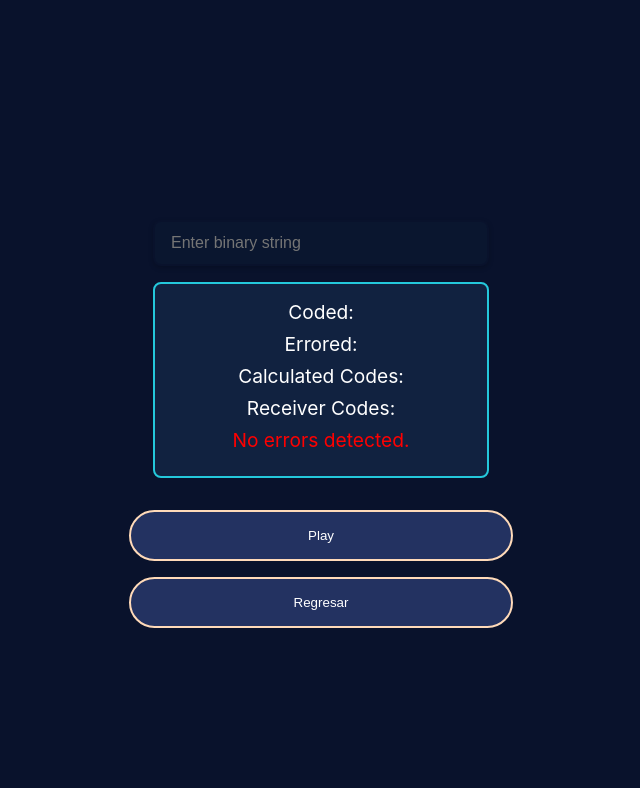
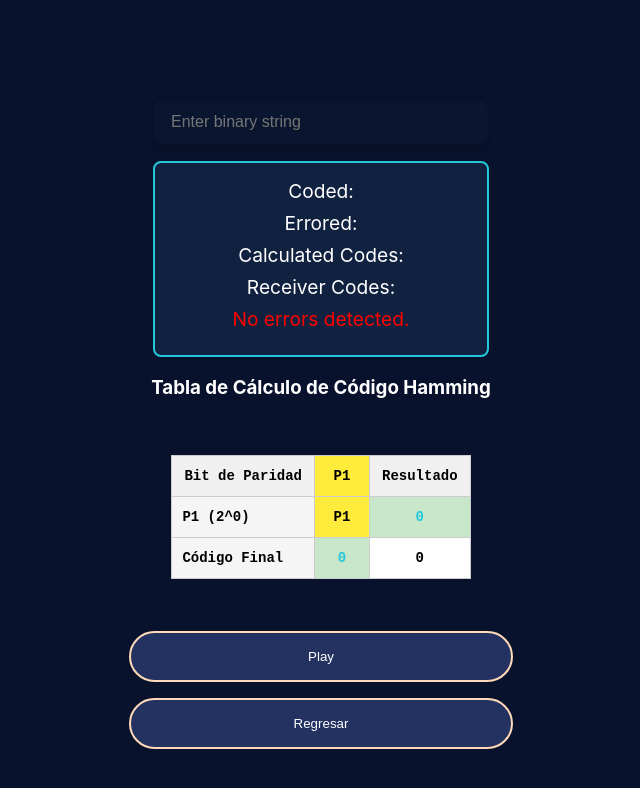
Before and after one commit to oscariolo/RedesTopologias, a website built with Vite: page src/html/hammingCorrection.html in a window 1280 px wide. Both pictures are taken after a click on the button "Play". Shown: the whole page, without its empty margins (327-967 px from the left). Built offline with nearby package versions, Linux system fonts and the light colour scheme.

Commit message:
Table for hamming correction

```diff
--- a/src/hammingCorrection.ts
+++ b/src/hammingCorrection.ts
@@ -59,6 +59,12 @@ function runHammingCorrection() {
     const inputField = document.getElementById('binaryInput') as HTMLInputElement;
     const data = inputField.value;
 
+    // Display the Hamming calculation table
+    const tableContainer = document.getElementById('hammingTableContainer');
+    if (tableContainer) {
+        tableContainer.innerHTML = createHammingTable(data);
+    }
+
     //calculamos y obtenemos la trama con codigo de hamming
     const codedInput = hammingCode(data);
     const errored_input = simulateError(codedInput);
@@ -69,7 +75,7 @@ function runHammingCorrection() {
 
     // helper to wrap bits
     const wrapBits = (str: string, highlightFn: (idx: number)=>string) =>
-      str.split('').map((bit, i) => highlightFn(i)).join('');
+      str.split('').map((_, i) => highlightFn(i)).join('');
 
     const parityHighlight = (i: number) =>
       isPowerOfTwo(i+1)
@@ -125,6 +131,90 @@ function runHammingCorrection() {
       corrEl.textContent = '';
       corrEl.classList.remove('fade-in');
     }
+
+    // Update Hamming table display
+    const tableEl = document.getElementById('hammingTable')!;
+    tableEl.innerHTML = createHammingTable(data);
+    tableEl.classList.add('fade-in');
+}
+
+// Generate Hamming calculation table
+function createHammingTable(data: string): string {
+    const bits = data.trim().split('').map(ch => Number(ch));
+    const n = bits.length;
+
+    // Calculate required parity bits using iterative approach
+    let r = 1;
+    while (2 ** r < n + r + 1) {
+        r++;
+    }
+
+    // Create array with parity bit positions as 0s
+    const hammingBits: number[] = [];
+    let dataIndex = 0;
+
+    for (let pos = 1; pos <= n + r; pos++) {
+        if (isPowerOfTwo(pos)) {
+            hammingBits.push(0); // Parity bit placeholder
+        } else {
+            hammingBits.push(bits[dataIndex++]);
+        }
+    }
+
+    let tableHTML = `
+        <h3>Tabla de Cálculo de Código Hamming</h3>
+        <table class="hamming-table">
+            <thead>
+                <tr>
+                    <th>Bit de Paridad</th>`;
+
+    // Header with bit positions
+    for (let i = 0; i < hammingBits.length; i++) {
+        const pos = i + 1;
+        tableHTML += `<th class="${isPowerOfTwo(pos) ? 'parity-position' : 'data-bit'}">P${pos}</th>`;
+    }
+    tableHTML += `<th>Resultado</th></tr></thead><tbody>`;
+
+    // Calculate each parity bit
+    for (let i = 0; i <= Math.floor(Math.log2(hammingBits.length)); i++) {
+        const parityPos = 2 ** i;
+        if (parityPos > hammingBits.length) break;
+
+        tableHTML += `<tr><td class="row-label">P${parityPos} (2^${i})</td>`;
+
+        let parityValue = 0;
+
+        // Show which bits are checked for this parity bit
+        for (let bitIndex = 0; bitIndex < hammingBits.length; bitIndex++) {
+            const pos = bitIndex + 1;
+            const isChecked = pos !== parityPos && ((pos & parityPos) !== 0);
+
+            if (isChecked) {
+                parityValue ^= hammingBits[bitIndex];
+                tableHTML += `<td class="checked-bit">${hammingBits[bitIndex]}</td>`;
+            } else if (pos === parityPos) {
+                tableHTML += `<td class="parity-position">P${parityPos}</td>`;
+            } else {
+                tableHTML += `<td>-</td>`;
+            }
+        }
+
+        // Set the calculated parity bit
+        hammingBits[parityPos - 1] = parityValue;
+        tableHTML += `<td class="parity-bit">${parityValue}</td></tr>`;
+    }
+
+    // Final row showing the complete Hamming code
+    tableHTML += `<tr><td class="row-label"><strong>Código Final</strong></td>`;
+    for (let i = 0; i < hammingBits.length; i++) {
+        const pos = i + 1;
+        tableHTML += `<td class="${isPowerOfTwo(pos) ? 'parity-bit' : 'data-bit'}">${hammingBits[i]}</td>`;
+    }
+    tableHTML += `<td><strong>${hammingBits.join('')}</strong></td></tr>`;
+
+    tableHTML += `</tbody></table>`;
+
+    return tableHTML;
 }
 
 window.addEventListener('load', () => {
--- a/src/html/hammingCorrection.html
+++ b/src/html/hammingCorrection.html
@@ -7,6 +7,48 @@
     <title>Redes Topologia y correccion de errores</title>
     <script type="module" src="/src/main.ts" defer></script>
     <script type="module" src="/src/hammingCorrection.ts" defer></script>
+    <style>
+      .hamming-table {
+        margin: 20px auto;
+        border-collapse: collapse;
+        background: white;
+        color: black;
+        font-family: monospace;
+        font-size: 14px;
+      }
+      .hamming-table th,
+      .hamming-table td {
+        border: 1px solid #ccc;
+        padding: 8px 12px;
+        text-align: center;
+        min-width: 30px;
+      }
+      .hamming-table th {
+        background-color: #f0f0f0;
+        font-weight: bold;
+      }
+      .hamming-table .parity-position {
+        background-color: #ffeb3b;
+        font-weight: bold;
+      }
+      .hamming-table .data-bit {
+        background-color: #e3f2fd;
+      }
+      .hamming-table .parity-bit {
+        background-color: #c8e6c9;
+        font-weight: bold;
+      }
+      .hamming-table .row-label {
+        background-color: #f5f5f5;
+        font-weight: bold;
+        text-align: left;
+        padding-left: 10px;
+      }
+      .hamming-table .checked-bit {
+        background-color: #ffcdd2;
+        font-weight: bold;
+      }
+    </style>
   </head>
   <body>
     <main class="container">
@@ -21,6 +63,9 @@
         <span id="errorIndex" class="result-text red-text"></span> <!-- added -->
         <span id="correctedInput" class="result-text"></span>     <!-- added -->
       </div>
+      <div id="hammingTableContainer" class="tables-container">
+        <!-- Hamming calculation table will be inserted here -->
+      </div>
         <div class="options">
           <button id="playButton" class="commonButton">Play</button>
           <button class="commonButton" id="backToMenu" onclick="window.history.back()">Regresar</button>
```
Also changed, not shown: Screenshot_20250716_235549.png (added).
